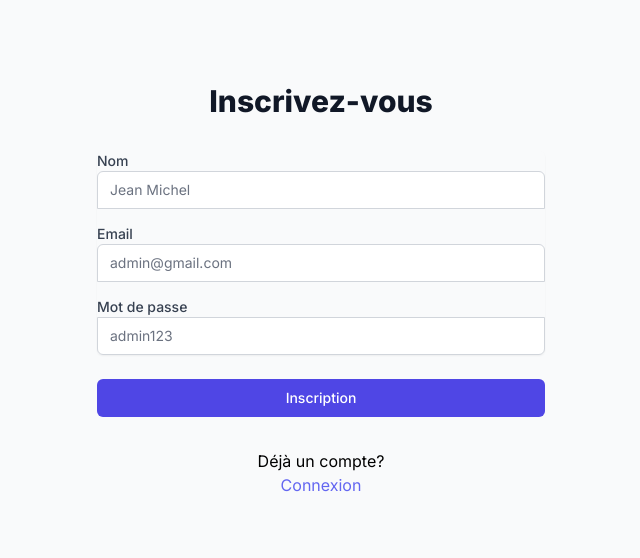
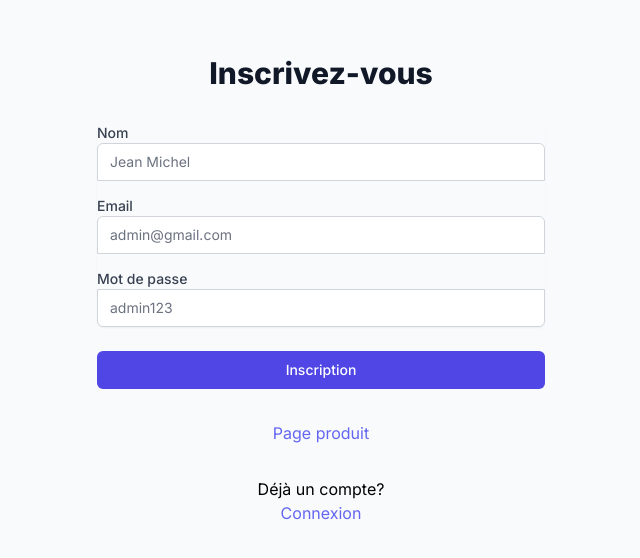
Before and after one commit to BoSswosile/StockAPI, a Next.js app in the folder stock-front/: page /auth/register in a window 1280 px wide. Shown: the part 122-680 px from the top of the page, without its empty margins (319-959 px from the left). Built offline with nearby package versions, Linux system fonts and the light colour scheme.

Commit message:
add buttons

```diff
--- a/stock-front/src/app/auth/register/page.js
+++ b/stock-front/src/app/auth/register/page.js
@@ -108,7 +108,12 @@ export default function RegisterPage() {
                         </button>
                     </div>
                 </form>
-                <div className="text-center mt-4">
+                <div className="text-center mt-1">
+                    <Link href="/" className="text-indigo-500 hover:underline">
+                        Page produit
+                    </Link>
+                </div>
+                <div className="text-center mt-1">
                     <p>Déjà un compte?</p>
                     <Link className="text-indigo-500 hover:underline" href="/auth/login">
                         Connexion
--- a/stock-front/src/app/layout.js
+++ b/stock-front/src/app/layout.js
@@ -4,13 +4,13 @@ import "./globals.css";
 const inter = Inter({ subsets: ["latin"] });
 
 export const metadata = {
-  title: "Create Next App",
-  description: "Generated by create next app",
+  title: "Appli Stock",
+  description: "Gérer vos stocks facilement",
 };
 
 export default function RootLayout({ children }) {
   return (
-    <html lang="en">
+    <html lang="fr">
       <body className={inter.className}>{children}</body>
     </html>
   );
```
